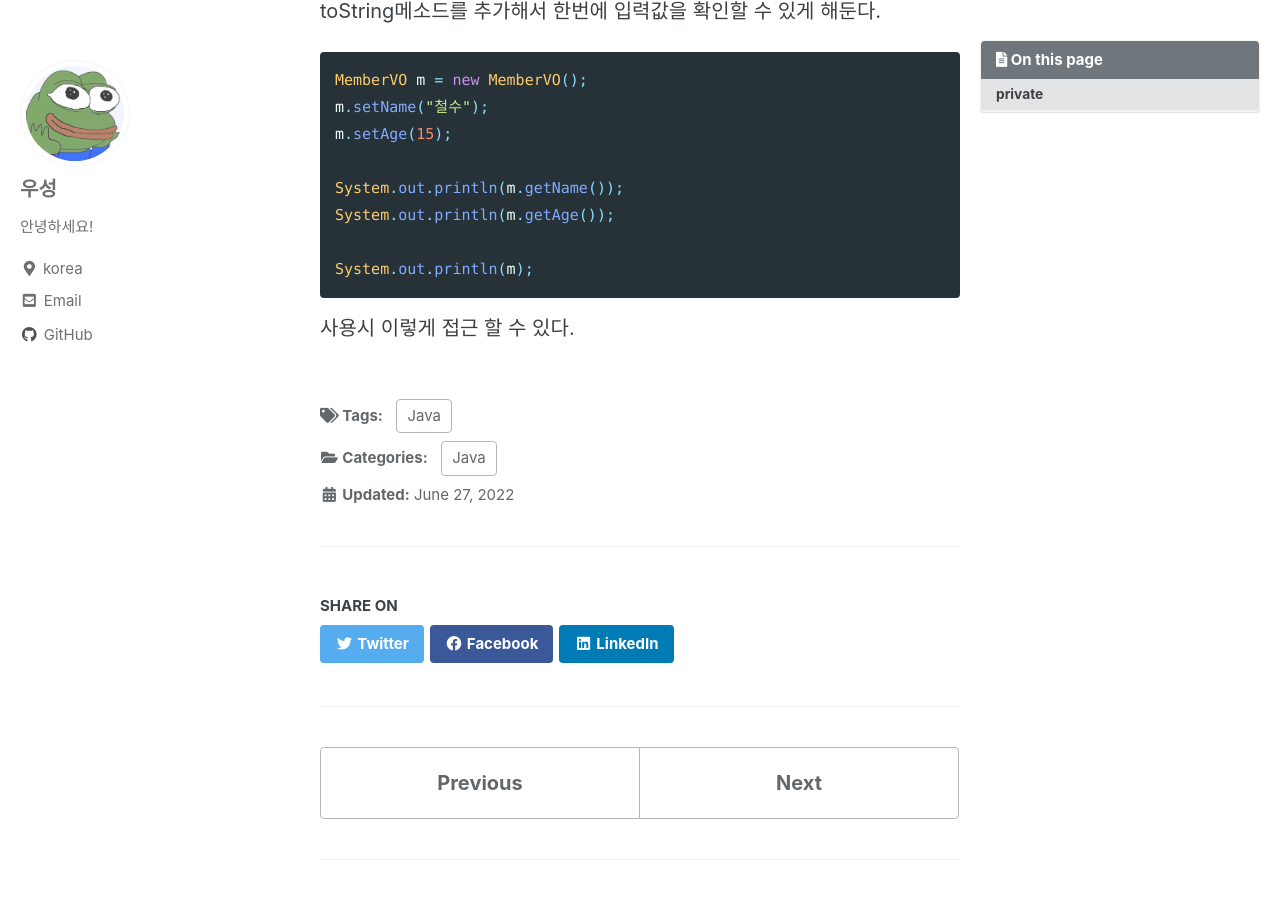
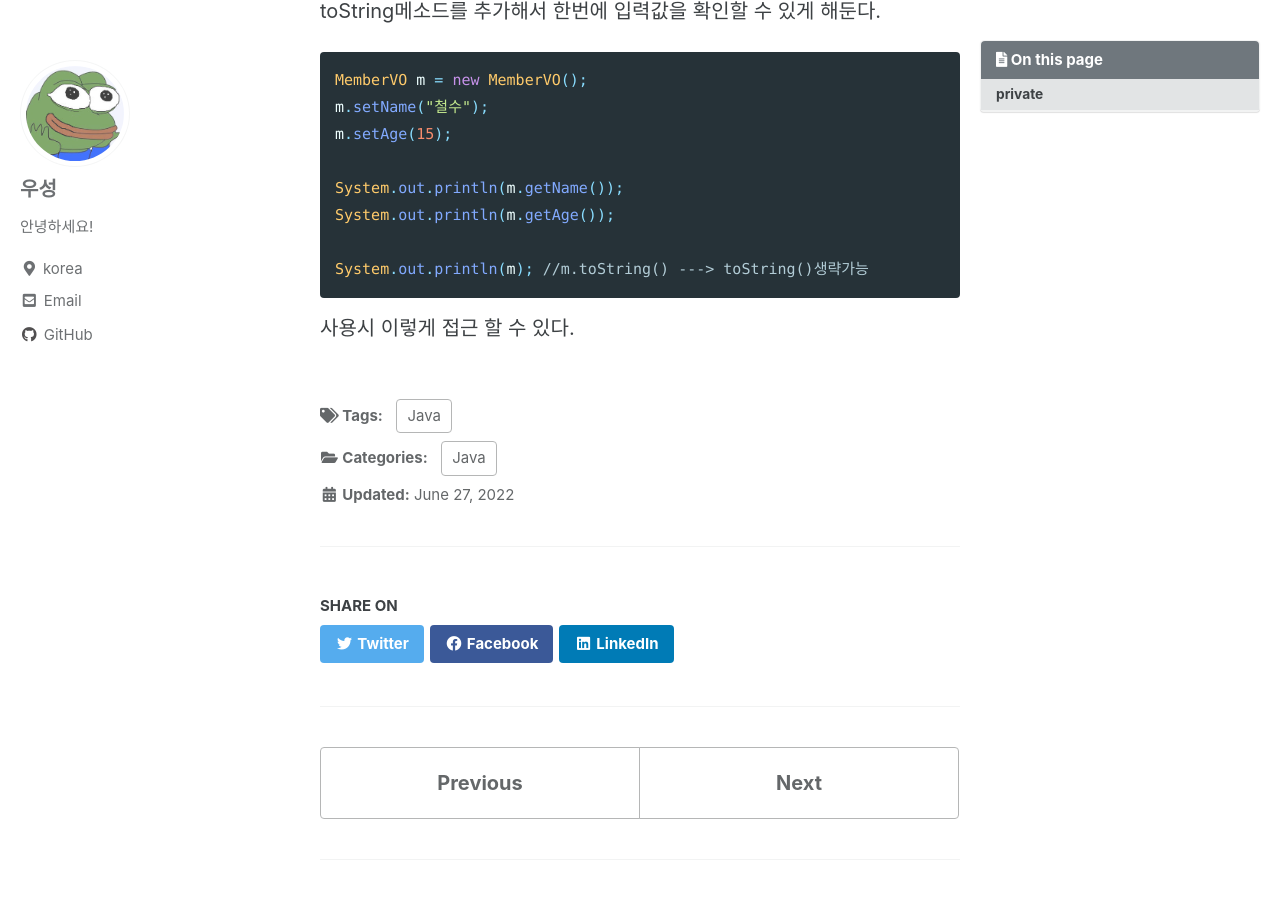
Before and after one commit to wooseongryu/wooseongryu.github.io, a Jekyll site: the page built from _posts/2022-06-27-dto-post.md, in a window 1280 px wide and 900 px high, scrolled down 1503 px. Built offline with Jekyll 4.4.1, drawn with Linux system fonts in a browser that asks for light colours; cached includes are drawn as plain includes; some web fonts are replaced; comment, search, counter and statistics services are not loaded.

Commit message:
toString부연설명 추가

````diff
--- a/_posts/2022-06-27-dto-post.md
+++ b/_posts/2022-06-27-dto-post.md
@@ -74,6 +74,6 @@ m.setAge(15);
 System.out.println(m.getName());
 System.out.println(m.getAge());
 
-System.out.println(m);
+System.out.println(m); //m.toString() ---> toString()생략가능
 ```
 사용시 이렇게 접근 할 수 있다.
````
